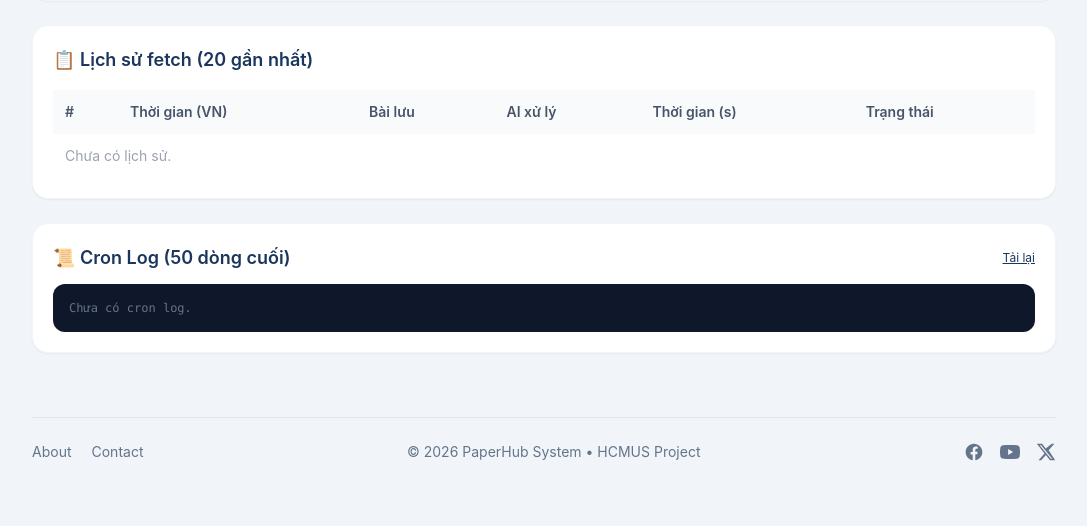
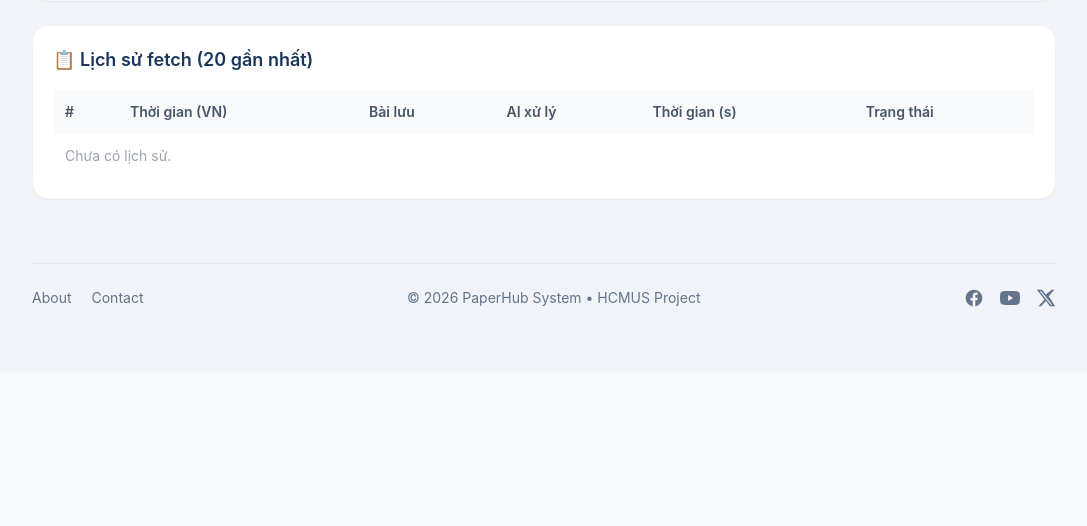
Before and after one commit to Hudson-pikachu/PaperHub---1, a Flask app: template source/app/templates/pages/admin.html in a window 1280 px wide. Shown: the part 829-1355 px from the top of the page, without its empty margins (96-1183 px from the left). After the commit the page ends 1136 px from the top, so only its background shows below. Run offline with Flask 3, Linux system fonts and the light colour scheme; the template is opened without the code that fills it, so the values that code supplies are empty; some libraries are stand-ins or nearby versions.

Commit message:
Xóa bỏ nội dung xem Cron Log (50 dòng cuối) trong trang Admin.

```diff
--- a/source/app/templates/pages/admin.html
+++ b/source/app/templates/pages/admin.html
@@ -21,8 +21,10 @@ PaperHub - Admin
         <h2 class="text-lg font-semibold text-[#1A365D] mb-4">🚀 Fetch thủ công</h2>
         <div class="flex items-center gap-3 mb-3">
             <span class="text-sm text-slate-600">Mỗi category:</span>
-                <input id="fetch-count" type="number" value="2" min="1" class="border border-slate-200 rounded-lg px-3 py-1.5 w-20 text-sm focus:outline-none focus:ring-2 focus:ring-[#1A365D]">
-                <button onclick="runFetch()" class="bg-[#1A365D] text-white px-5 py-1.5 rounded-lg text-sm font-semibold hover:bg-[#2C5282] transition-all">Chạy</button>
+            <input id="fetch-count" type="number" value="2" min="1"
+                class="border border-slate-200 rounded-lg px-3 py-1.5 w-20 text-sm focus:outline-none focus:ring-2 focus:ring-[#1A365D]">
+            <button onclick="runFetch()"
+                class="bg-[#1A365D] text-white px-5 py-1.5 rounded-lg text-sm font-semibold hover:bg-[#2C5282] transition-all">Chạy</button>
         </div>
         <div id="fetch-result" class="text-sm text-slate-600"></div>
     </div>
@@ -32,7 +34,9 @@ PaperHub - Admin
         <h2 class="text-lg font-semibold text-[#1A365D] mb-4">📝 Bài pending</h2>
         <div class="flex items-center gap-3 mb-3">
             <span class="text-sm text-slate-600"><span id="pending-count">-</span> bài</span>
-                <button onclick="processPending()" class="bg-[#1A365D] text-white px-5 py-1.5 rounded-lg text-sm font-semibold hover:bg-[#2C5282] transition-all">Xử lý bằng AI</button>
+            <button onclick="processPending()"
+                class="bg-[#1A365D] text-white px-5 py-1.5 rounded-lg text-sm font-semibold hover:bg-[#2C5282] transition-all">Xử
+                lý bằng AI</button>
         </div>
         <div id="pending-result" class="text-sm text-slate-600"></div>
     </div>
@@ -41,8 +45,11 @@ PaperHub - Admin
 <!-- Chấm điểm -->
 <div class="bg-white p-5 rounded-2xl shadow-sm mb-6 border border-slate-100">
     <h2 class="text-lg font-semibold text-[#1A365D] mb-4">⭐ Chấm điểm bài nghiên cứu</h2>
-        <p class="text-sm text-slate-500 mb-3">Dùng Gemini API chấm điểm tự động các bài <strong>chưa có điểm</strong> dựa trên tiêu chí: đột phá phương pháp (0-4đ), hiệu suất định lượng (0-4đ), tính kiểm chứng (0-2đ).</p>
-        <button onclick="scorePapers()" class="bg-amber-500 text-white px-5 py-1.5 rounded-lg text-sm font-semibold hover:bg-amber-600 transition-all">Gọi AI chấm điểm</button>
+    <p class="text-sm text-slate-500 mb-3">Dùng Gemini API chấm điểm tự động các bài <strong>chưa có điểm</strong> dựa
+        trên tiêu chí: đột phá phương pháp (0-4đ), hiệu suất định lượng (0-4đ), tính kiểm chứng (0-2đ).</p>
+    <button onclick="scorePapers()"
+        class="bg-amber-500 text-white px-5 py-1.5 rounded-lg text-sm font-semibold hover:bg-amber-600 transition-all">Gọi
+        AI chấm điểm</button>
     <div id="score-result" class="text-sm text-slate-600 mt-3"></div>
 </div>
 
@@ -55,10 +62,12 @@ PaperHub - Admin
     </label>
     <div class="flex items-center gap-3 text-sm text-slate-700 mb-3">
         <span>Ngưỡng "Nghiên cứu đáng đọc" (điểm ≥):</span>
-        <input id="cfg-worthy-threshold" type="number" value="7.0" min="0" max="10" step="0.5" class="border border-slate-200 rounded-lg px-3 py-1.5 w-20 text-sm focus:outline-none focus:ring-2 focus:ring-[#1A365D]">
+        <input id="cfg-worthy-threshold" type="number" value="7.0" min="0" max="10" step="0.5"
+            class="border border-slate-200 rounded-lg px-3 py-1.5 w-20 text-sm focus:outline-none focus:ring-2 focus:ring-[#1A365D]">
         <span class="text-xs text-slate-400">(0-10)</span>
     </div>
-    <button onclick="saveSettings()" class="bg-[#1A365D] text-white px-5 py-1.5 rounded-lg text-sm font-semibold hover:bg-[#2C5282] transition-all">Lưu</button>
+    <button onclick="saveSettings()"
+        class="bg-[#1A365D] text-white px-5 py-1.5 rounded-lg text-sm font-semibold hover:bg-[#2C5282] transition-all">Lưu</button>
     <span id="cfg-msg" class="text-sm ml-3"></span>
 </div>
 
@@ -78,22 +87,14 @@ PaperHub - Admin
                 </tr>
             </thead>
             <tbody id="history-body">
-                <tr><td class="p-3 text-gray-400" colspan="6">Đang tải...</td></tr>
+                <tr>
+                    <td class="p-3 text-gray-400" colspan="6">Đang tải...</td>
+                </tr>
             </tbody>
         </table>
     </div>
 </div>
 
-<!-- Cron Log -->
-<div class="bg-white p-5 rounded-2xl shadow-sm mb-6 border border-slate-100">
-    <div class="flex justify-between items-center mb-3">
-        <h2 class="text-lg font-semibold text-[#1A365D]">📜 Cron Log (50 dòng cuối)</h2>
-        <button onclick="loadCronLog()" class="text-xs text-[#1A365D] underline hover:text-[#2C5282]">Tải lại</button>
-    </div>
-    <div id="cron-log-content" class="bg-slate-900 text-green-400 p-4 rounded-xl text-xs font-mono max-h-80 overflow-y-auto whitespace-pre-wrap">
-        <p class="text-slate-500">Đang tải...</p>
-    </div>
-</div>
 {% endblock %}
 
 {% block extra_js %}
@@ -102,7 +103,7 @@ const SECRET = new URLSearchParams(location.search).get('secret') || '';
     const BASE = '/dev';
     function headers() { return { 'X-Admin-Secret': SECRET, 'Content-Type': 'application/json' }; }
 
-async function api(url, opts={}) {
+    async function api(url, opts = {}) {
         const r = await fetch(BASE + url, { headers: headers(), ...opts });
         return r.json();
     }
@@ -110,7 +111,7 @@ async function api(url, opts={}) {
     function formatVN(isoStr) {
         if (!isoStr) return '-';
         try { return new Date(isoStr).toLocaleString('vi-VN', { timeZone: 'Asia/Ho_Chi_Minh' }); }
-    catch(e) { return isoStr; }
+        catch (e) { return isoStr; }
     }
 
     function escapeHtml(t) {
@@ -158,7 +159,7 @@ async function saveSettings() {
             el.textContent = '❌ ' + d.message;
             el.className = 'text-sm ml-3 text-red-500';
         }
-    setTimeout(function() { el.textContent = ''; }, 3000);
+        setTimeout(function () { el.textContent = ''; }, 3000);
     }
 
     async function loadHistory() {
@@ -168,7 +169,7 @@ async function loadHistory() {
             tbody.innerHTML = '<tr><td class="p-3 text-gray-400" colspan="6">Chưa có lịch sử.</td></tr>';
             return;
         }
-    tbody.innerHTML = d.records.map(function(r) {
+        tbody.innerHTML = d.records.map(function (r) {
             var aiCell = '';
             if (r.ai_error) {
                 aiCell = '<span class="text-red-500" title="' + escapeHtml(r.ai_error) + '">' + (r.ai_processed || 0) + '</span>';
@@ -242,26 +243,14 @@ async function scorePapers() {
             } else {
                 el.innerHTML = '<span class="text-red-500">❌ Lỗi: ' + d.message + '</span>';
             }
-    } catch(err) {
+        } catch (err) {
             el.innerHTML = '<span class="text-red-500">❌ Lỗi kết nối.</span>';
         }
-}
-
-async function loadCronLog() {
-    const el = document.getElementById('cron-log-content');
-    el.innerHTML = '<p class="text-slate-500">Đang tải...</p>';
-    const d = await api('/cron-log?lines=50');
-    if (!d.lines || d.lines.length === 0) {
-        el.innerHTML = '<p class="text-slate-500">Chưa có cron log.</p>';
-        return;
-    }
-    el.innerHTML = d.lines.map(function(l) { return escapeHtml(l); }).join('\n');
     }
 
     loadStatus();
     checkAI();
     loadSettings();
     loadHistory();
-loadCronLog();
 </script>
 {% endblock %}
```
Lines whose indentation alone changed are shown as unchanged.
